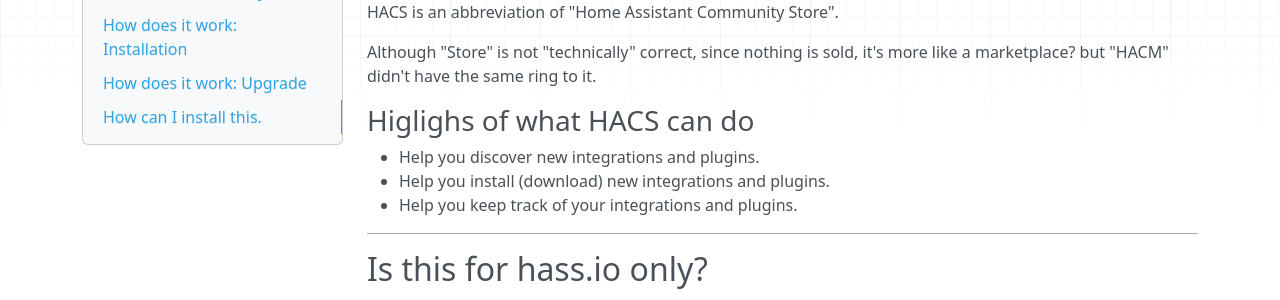
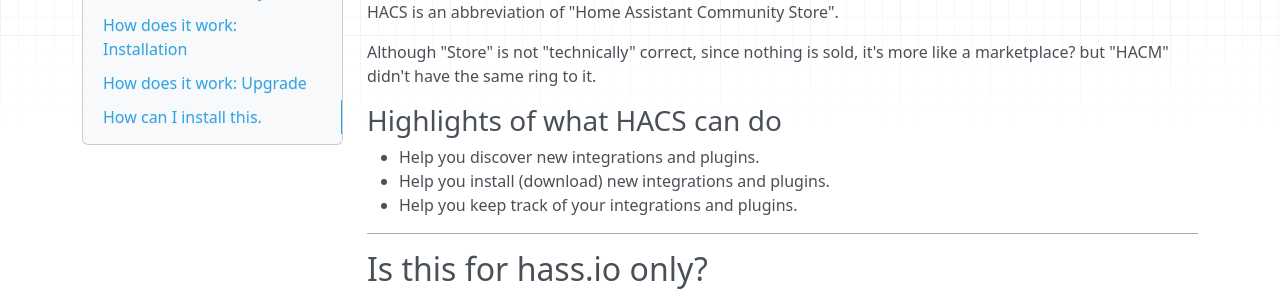
Before and after one commit to fananchonun/integration, an MkDocs documentation site: the page built from docs/faq.md, in a window 1280 px wide and 1382 px high. Shown: the part 181-481 px from the top of the window. Built offline with MkDocs 1.6.1, drawn with Linux system fonts in a browser that asks for light colours; nearby versions of some CDN libraries.

Commit message:
Fix spelling (#122)

```diff
--- a/docs/faq.md
+++ b/docs/faq.md
@@ -6,7 +6,7 @@
 
 Although "Store" is not "technically" correct, since nothing is sold, it's more like a marketplace? but "HACM" didn't have the same ring to it.
 
-### Higlighs of what HACS can do
+### Highlights of what HACS can do
 
 - Help you discover new integrations and plugins.
 - Help you install (download) new integrations and plugins.
```
